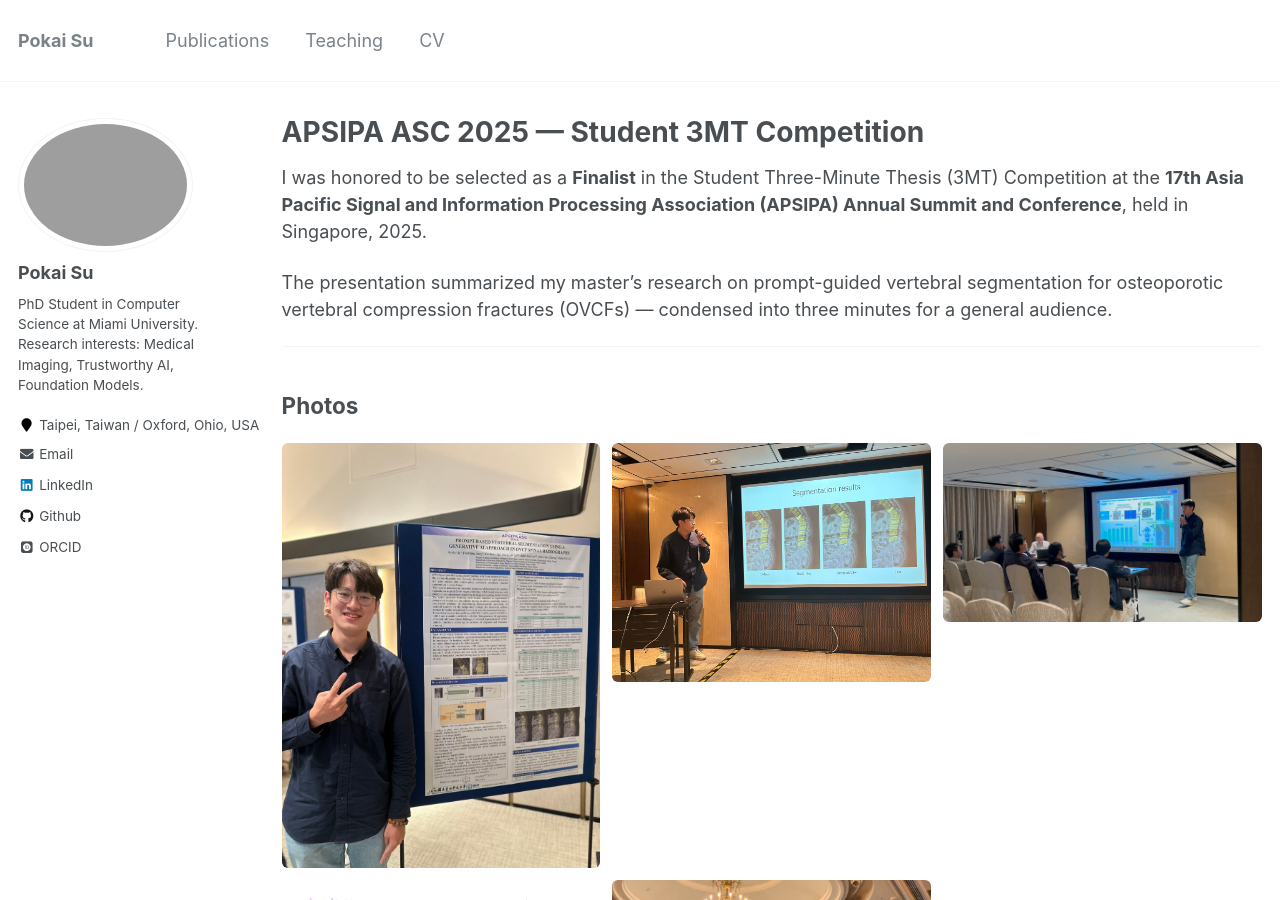
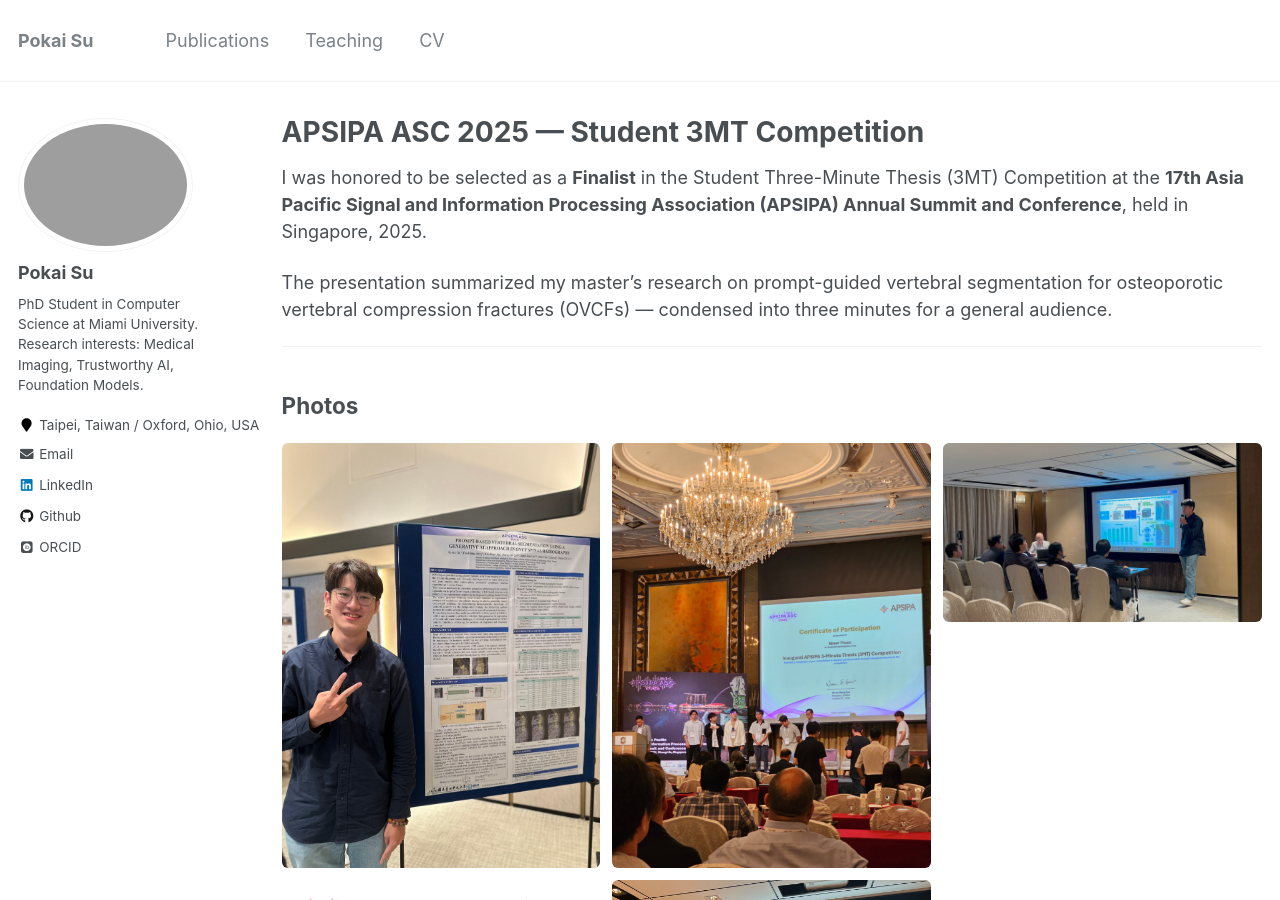
Before and after one commit to winston98321/winston98321.github.io, a Jekyll site: the page built from _pages/apsipa-3mt.md, in a window 1280 px wide and 900 px high. Built offline with Jekyll 4.4.1, drawn with Linux system fonts in a browser that asks for light colours; some web fonts are replaced.

Commit message:
Update apsipa-3mt.md

```diff
--- a/_pages/apsipa-3mt.md
+++ b/_pages/apsipa-3mt.md
@@ -17,10 +17,10 @@ The presentation summarized my master's research on prompt-guided vertebral segm
 
 <div style="display: grid; grid-template-columns: repeat(auto-fill, minmax(280px, 1fr)); gap: 12px; margin: 24px 0;">
   <img src="/images/APSIPA/IMG_5699.JPEG" alt="APSIPA 3MT 2025" style="width:100%; border-radius:6px; object-fit:cover;">
-  <img src="/images/APSIPA/IMG_5700.JPEG" alt="APSIPA 3MT 2025" style="width:100%; border-radius:6px; object-fit:cover;">
+  <img src="/images/APSIPA/55a92e6c-d136-4fde-9f4f-b9e408a46853.JPEG" alt="APSIPA 3MT 2025" style="width:100%; border-radius:6px; object-fit:cover;">
   <img src="/images/APSIPA/IMG_5701.JPEG" alt="APSIPA 3MT 2025" style="width:100%; border-radius:6px; object-fit:cover;">
   <img src="/images/APSIPA/IMG_5706.JPEG" alt="APSIPA 3MT 2025" style="width:100%; border-radius:6px; object-fit:cover;">
-  <img src="/images/APSIPA/55a92e6c-d136-4fde-9f4f-b9e408a46853.JPEG" alt="APSIPA 3MT 2025" style="width:100%; border-radius:6px; object-fit:cover;">
+  <img src="/images/APSIPA/IMG_5700.JPEG" alt="APSIPA 3MT 2025" style="width:100%; border-radius:6px; object-fit:cover;">
 </div>
 
 ---
```
